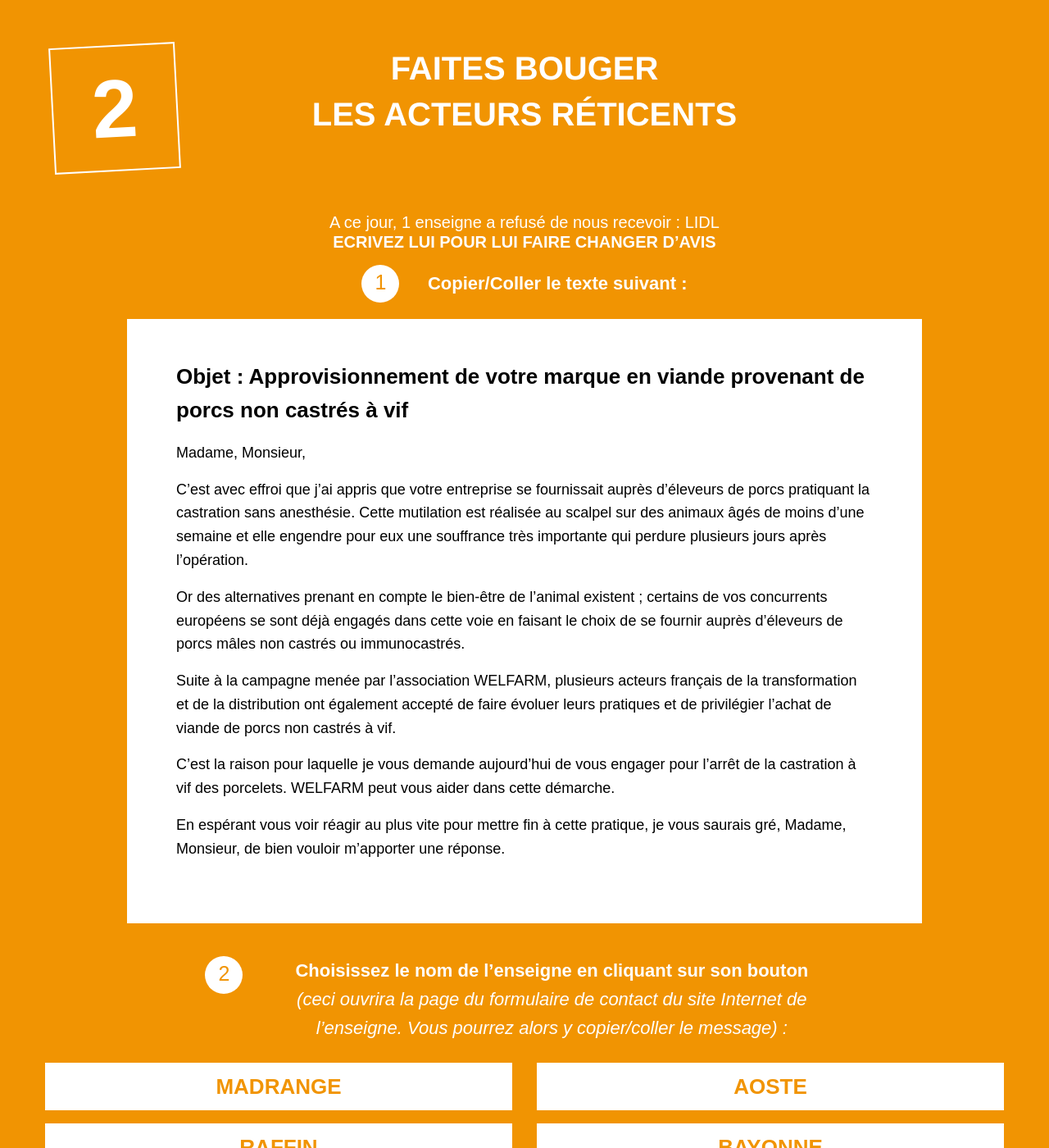
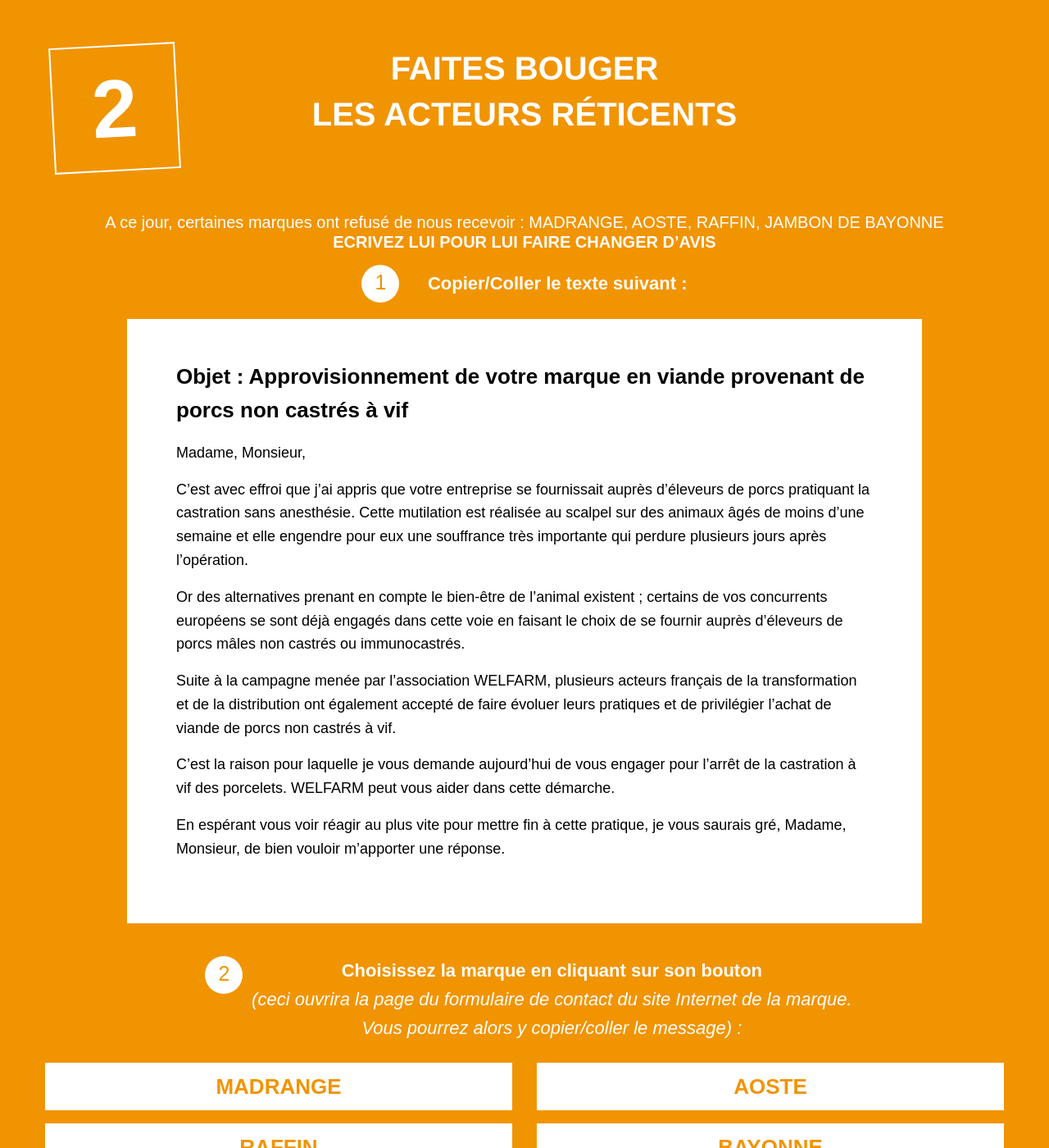
Before and after one commit to adfinitas-app/welfarm-petition, a Jekyll site: the page built from index.html, in a window 1280 px wide and 1400 px high, scrolled down 3284 px. Shown: the whole window at 82% size. Built offline with Jekyll 4.4.1, drawn with Linux system fonts in a browser that asks for light colours; comment, search, counter and statistics services are not loaded; some of the changed text lies outside the part shown.

Commit message:
Updated '_includes/professionels.html' via CloudCannon

```diff
--- a/_includes/professionels.html
+++ b/_includes/professionels.html
@@ -31,7 +31,7 @@
       </div>
     </div>
     	<p class="text-1">
-	    A ce jour, 1 enseigne a refusé de nous recevoir : LIDL<br />
+	    A ce jour, certaines marques ont refusé de nous recevoir : MADRANGE, AOSTE, RAFFIN, JAMBON DE BAYONNE<br />
         <span style="font-weight: bold">ECRIVEZ LUI POUR LUI FAIRE CHANGER D’AVIS</span>
 	</p>
   </div>
@@ -60,8 +60,8 @@
 	</div>
 	<div class="medium-11 small-10 columns">
 	  <p class="legende-number-petition">
-	  Choisissez le nom de l’enseigne en cliquant sur son bouton<br />
-	  <span class="italic nobold">(ceci ouvrira la page du formulaire de contact du site Internet de l’enseigne. Vous pourrez alors y copier/coller le message) :</span>
+	  Choisissez la marque en cliquant sur son bouton<br />
+	  <span class="italic nobold">(ceci ouvrira la page du formulaire de contact du site Internet de la marque. Vous pourrez alors y copier/coller le message) :</span>
 	  </p>
 	</div>
       </div>
@@ -85,7 +85,7 @@
 	<div class="small-11 columns">
 	  <p class="legende-number-petition">
 	  Donnez encore plus de poids à votre démarche :<br />
-	  contactez directement chaque enseigne sur leur page Facebook ou Twitter.<br />
+	  contactez directement chaque marque sur leur page Facebook ou Twitter.<br />
 	  <span class="nobold">Vous pouvez par exemple y copier-coller ces messages :</span>
 	  </p>
 	</div>
```
